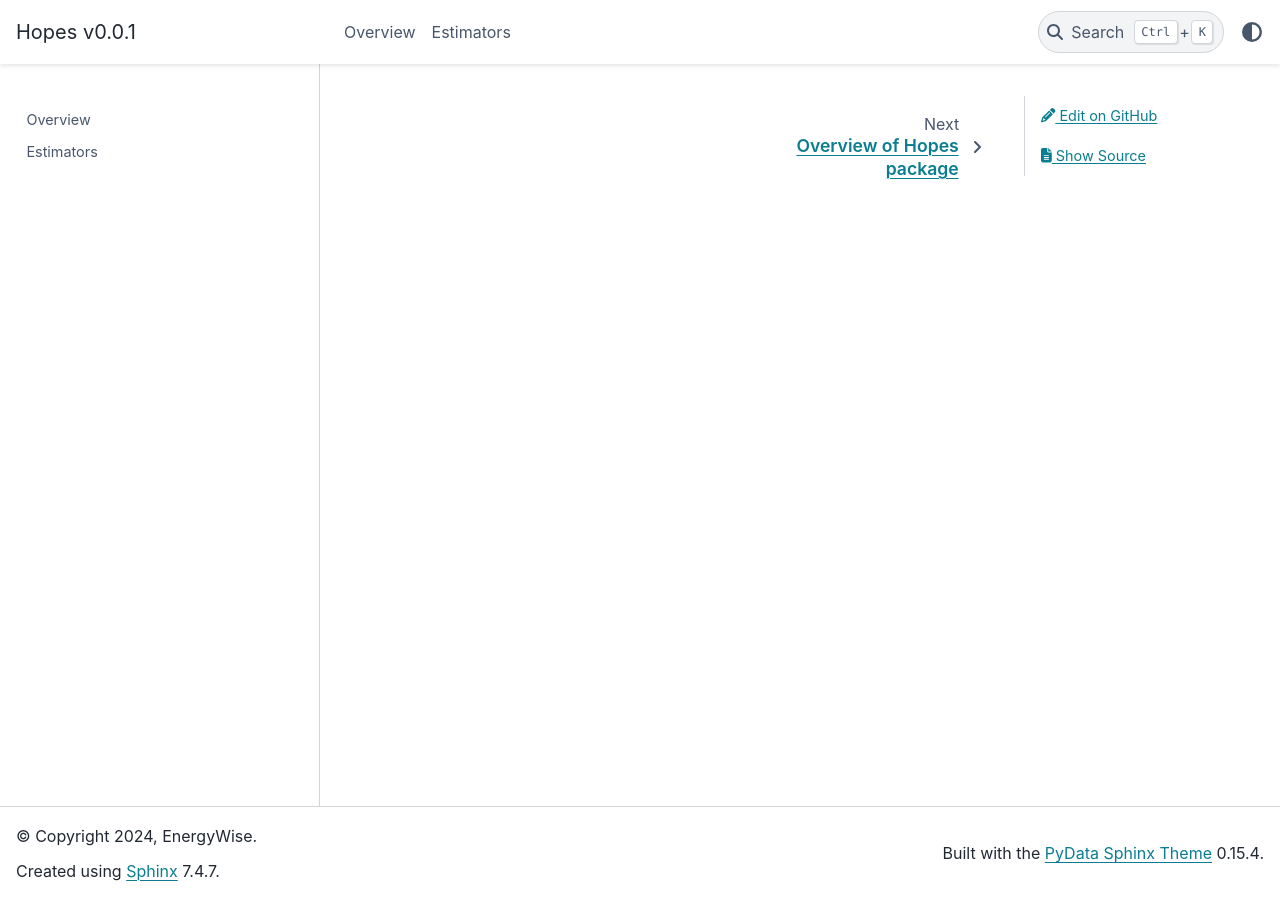
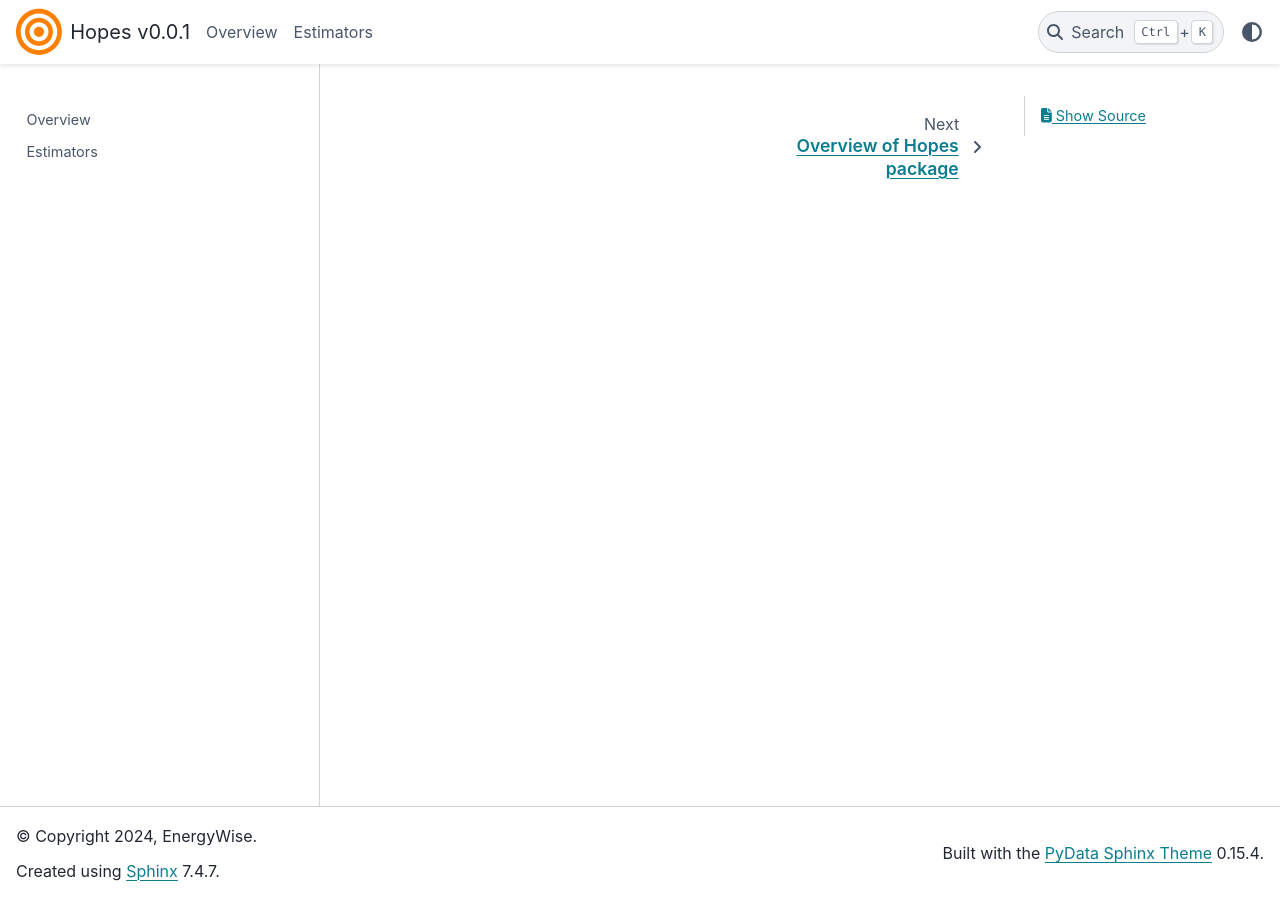
Before and after one commit to airboxlab/hopes, a Sphinx documentation site: the page built from doc/source/index.rst, in a window 1280 px wide. Built offline with Sphinx 7.4.7 and the PyData theme 0.15.4, drawn with Linux system fonts in a browser that asks for light colours.

```diff
--- a/doc/source/conf.py
+++ b/doc/source/conf.py
@@ -3,7 +3,6 @@
 # For the full list of built-in configuration values, see the documentation:
 # https://www.sphinx-doc.org/en/master/usage/configuration.html
 import os
-import pathlib
 import sys
 
 # -- Project information -----------------------------------------------------
@@ -45,13 +44,6 @@ html_static_path = ["_static"]
 html_theme = "pydata_sphinx_theme"
 
 
-def render_svg_logo(path):
-    with open(pathlib.Path(__file__).parent / path) as f:
-        content = f.read()
-
-    return content
-
-
 def find_version():
     with open("../../pyproject.toml") as f:
         for line in f:
@@ -64,11 +56,21 @@ release = find_version()
 # Theme options are theme-specific and customize the look and feel of a theme
 # further.  For a list of options available for each theme, see the
 # documentation.
+
+html_logo = "_static/img/logo.svg"
+
+# The name for this set of Sphinx documents.  If None, it defaults to
+# "<project> v<release> documentation".
+html_title = f"Hopes v{release}"
+
 html_theme_options = {
-    "use_edit_page_button": True,
+    "use_edit_page_button": False,
     "announcement": None,
     "logo": {
-        "svg": render_svg_logo("_static/img/logo.svg"),
+        "alt_text": f"{html_title}",
+        "text": f"{html_title}",
+        "image_light": "_static/img/logo.svg",
+        "image_dark": "_static/img/logo.svg",
     },
     # "navbar_start": ["navbar-ray-logo"],
     # "navbar_end": [
@@ -76,7 +78,7 @@ html_theme_options = {
     #     "navbar-anyscale",
     # ],
     # "navbar_center": ["navbar-links"],
-    # "navbar_align": "left",
+    "navbar_align": "left",
     # "navbar_persistent": [
     #     "search-button-field",
     #     "theme-switcher",
@@ -89,7 +91,6 @@ html_theme_options = {
     #     "csat",
     # ],
     "navigation_depth": 2,
-    # "analytics": {"google_analytics_id": "UA-110413294-1"},
     "pygment_light_style": "stata-dark",
     "pygment_dark_style": "stata-dark",
 }
@@ -99,12 +100,8 @@ html_sidebars = {
 }
 
 html_context = {
-    "github_user": "hopes",
+    "github_user": "airboxlab",
     "github_repo": "hopes",
     "github_version": "master",
     "doc_path": "doc/source/",
 }
-
-# The name for this set of Sphinx documents.  If None, it defaults to
-# "<project> v<release> documentation".
-html_title = f"Hopes v{release}"
```
Also changed, not shown: doc/source/_static/img/logo.svg.
